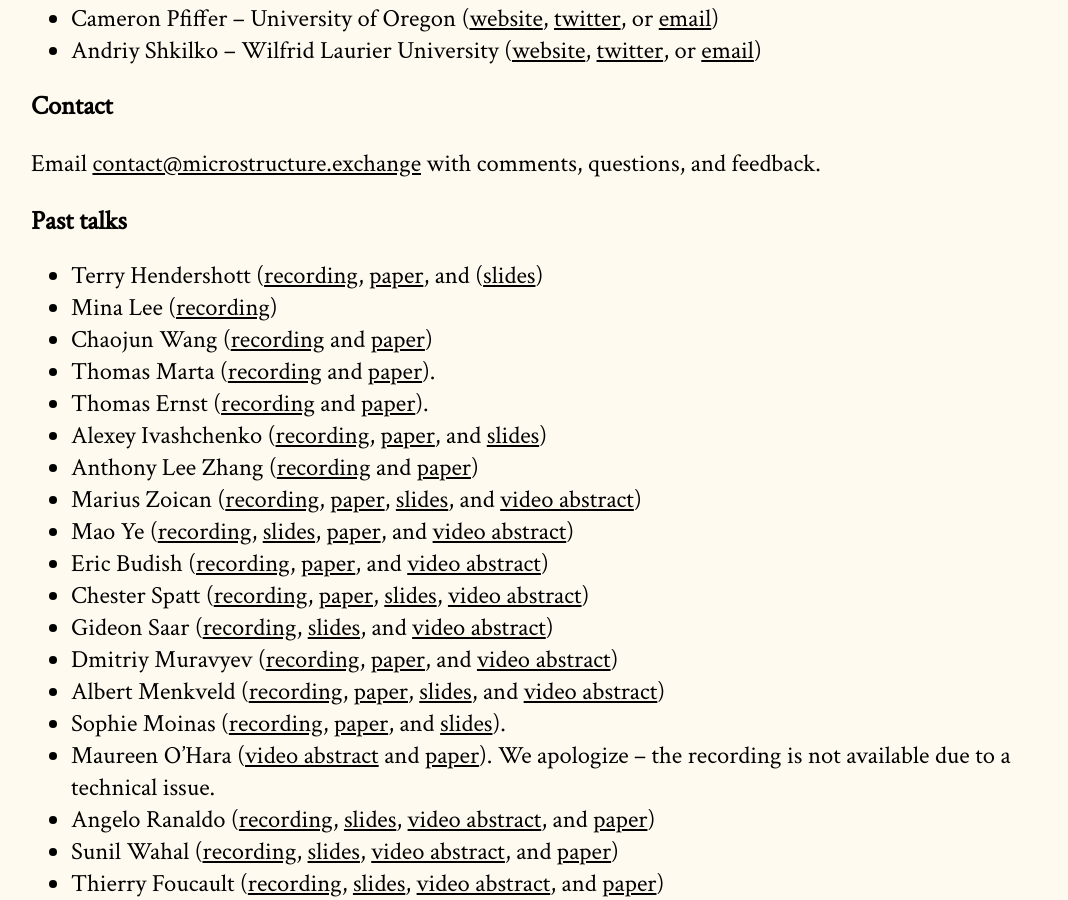
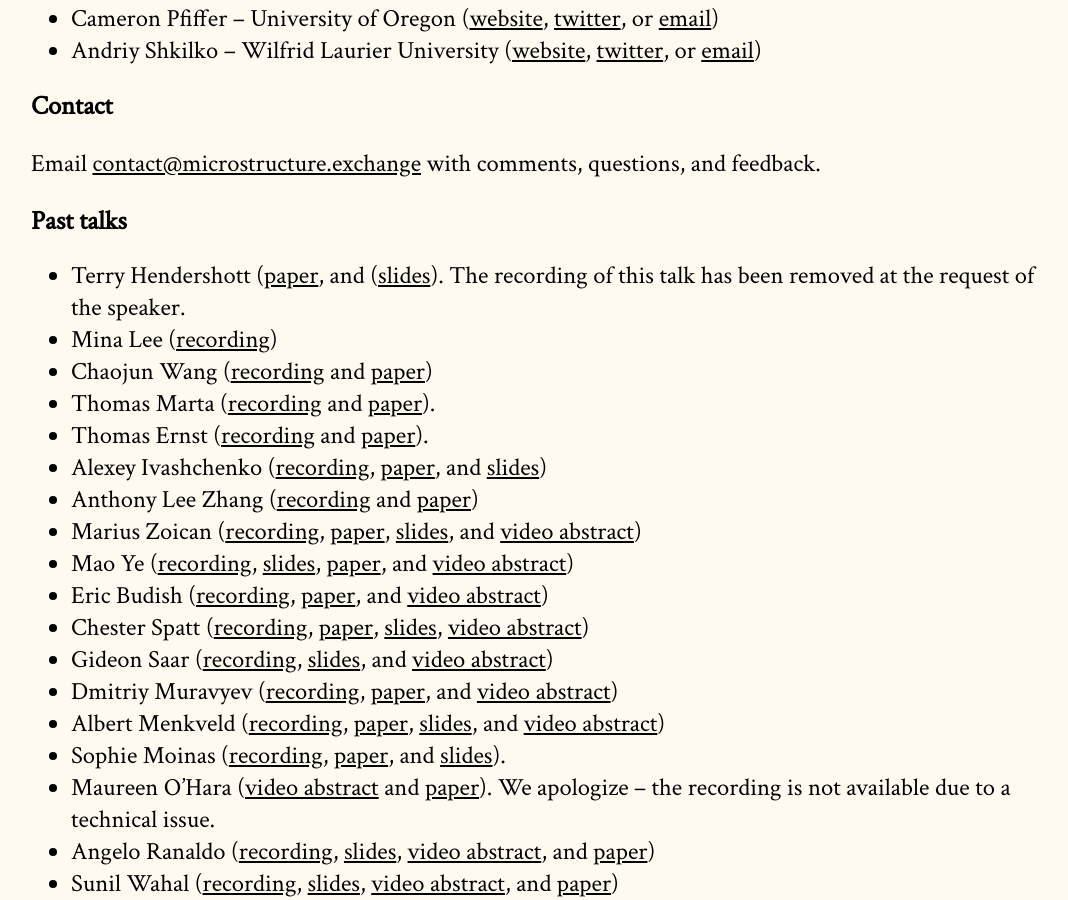
Before and after one commit to cpfiffer/microstructure.exchange, a Jekyll site: the page built from index.md, in a window 1280 px wide and 900 px high, scrolled down 1872 px. Shown: the whole window, without its empty margins (97-1165 px from the left). Built offline with Jekyll 4.4.1, drawn with Linux system fonts in a browser that asks for light colours; some web fonts are replaced.

Commit message:
Update index.md

```diff
--- a/index.md
+++ b/index.md
@@ -46,7 +46,7 @@ Email [contact@microstructure.exchange](mailto:contact@microstructure.exchange)
 
 ## Past talks
 
-- Terry Hendershott ([recording](https://youtu.be/AyDuHSo-Bg4), [paper](https://papers.ssrn.com/sol3/papers.cfm?abstract_id=3680035), and ([slides](/slides/TCI_slides.pdf))
+- Terry Hendershott ([paper](https://papers.ssrn.com/sol3/papers.cfm?abstract_id=3680035), and ([slides](/slides/TCI_slides.pdf)). The recording of this talk has been removed at the request of the speaker.
 - Mina Lee ([recording](https://youtu.be/FnmHAK3K-bk))
 - Chaojun Wang ([recording](https://youtu.be/DFxnlwH4Jno) and [paper](http://ssrn.com/abstract=3662566))
 - Thomas Marta ([recording](https://youtu.be/EiHhwcnq5GI) and [paper](https://papers.ssrn.com/sol3/papers.cfm?abstract_id=3350519)).
```
